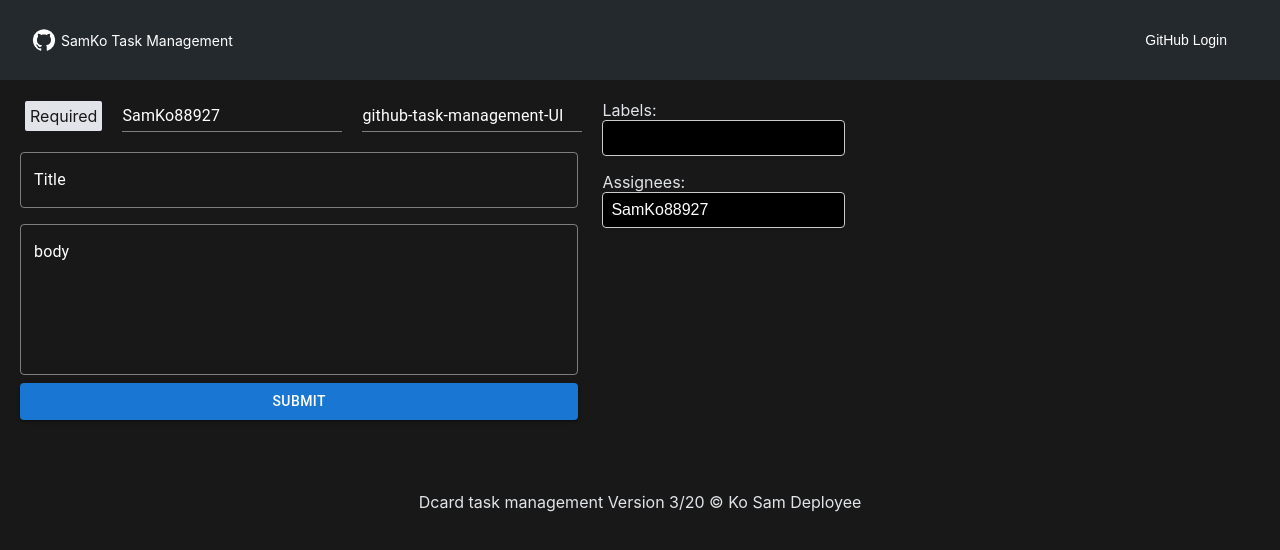
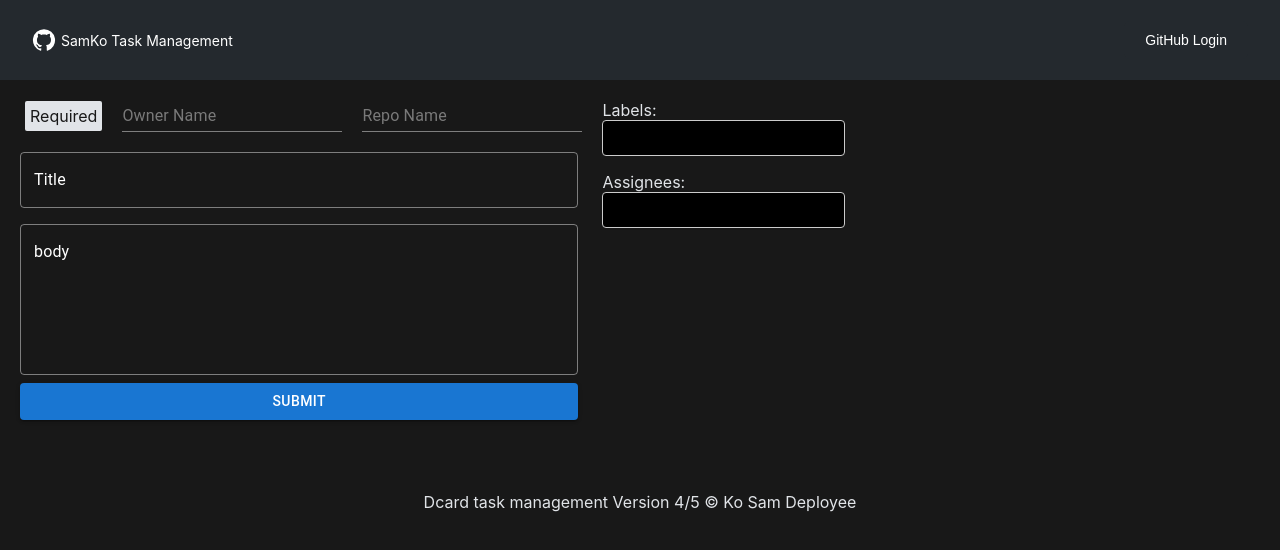
Before and after one commit to SamKo88927/github-task-management-UI, a React (Create React App) app: page /create in a window 1280 px wide. Shown: the top 550 px of the page. Built offline with nearby package versions, Linux system fonts and the light colour scheme; no server answers.

Commit message:
3/20 sam1  commit

```diff
--- a/src/Page/CreateTaskPage.tsx
+++ b/src/Page/CreateTaskPage.tsx
@@ -9,11 +9,11 @@ import {
 import RepoSearch from '../component/RepoSearch';
 const CreateTaskPage = () => {
   const [repoOptions, setRepoOptions] = useState({
-    user: "SamKo88927",
-    repo: "github-task-management-UI",
+    user: "",
+    repo: "",
     title: "",
     body: "",
-    assignees: ["SamKo88927"]
+    assignees: [""]
   });
   console.log(repoOptions.body)
   const [errorMassage, setErrorMassage] = useState("")
--- a/src/component/Footer.tsx
+++ b/src/component/Footer.tsx
@@ -2,7 +2,7 @@ import "./footer.scss"
 const Footer = () => {
     return (
         <div className='footer'>
-            Dcard task management Version 3/20 © Ko Sam Deployee
+            Dcard task management Version 4/5 © Ko Sam Deployee
         </div>
     )
 }
```
